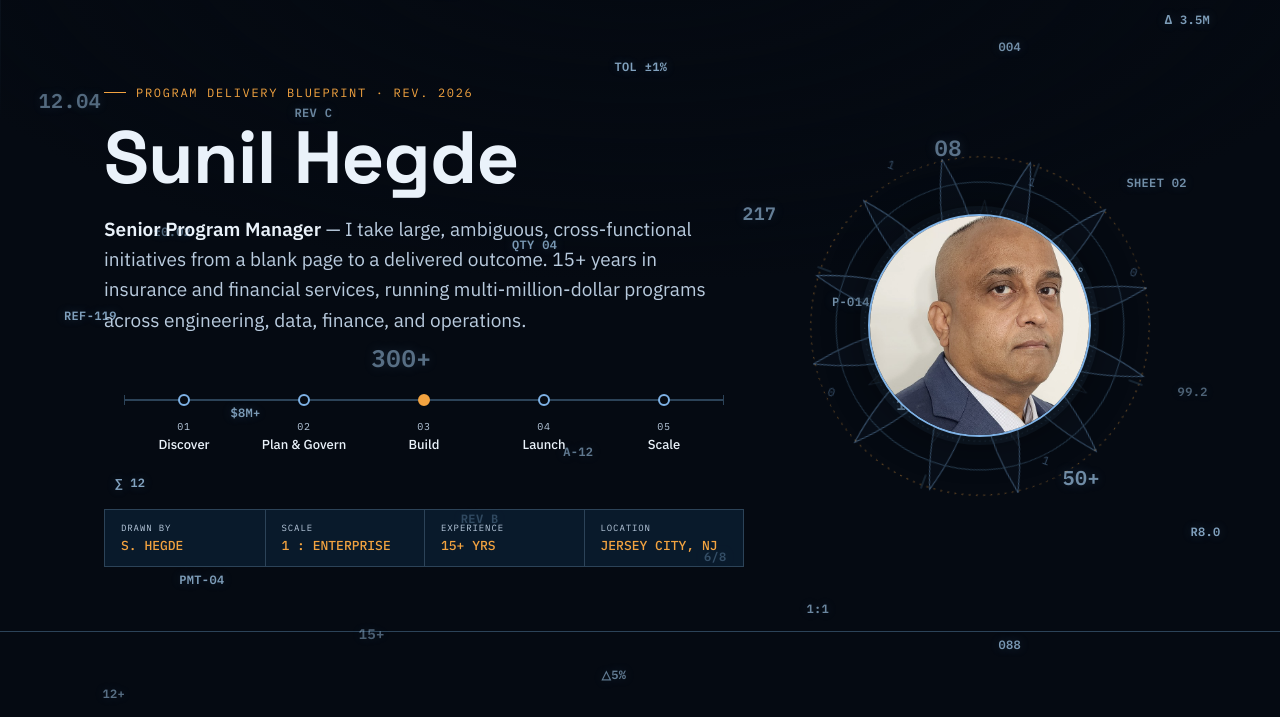
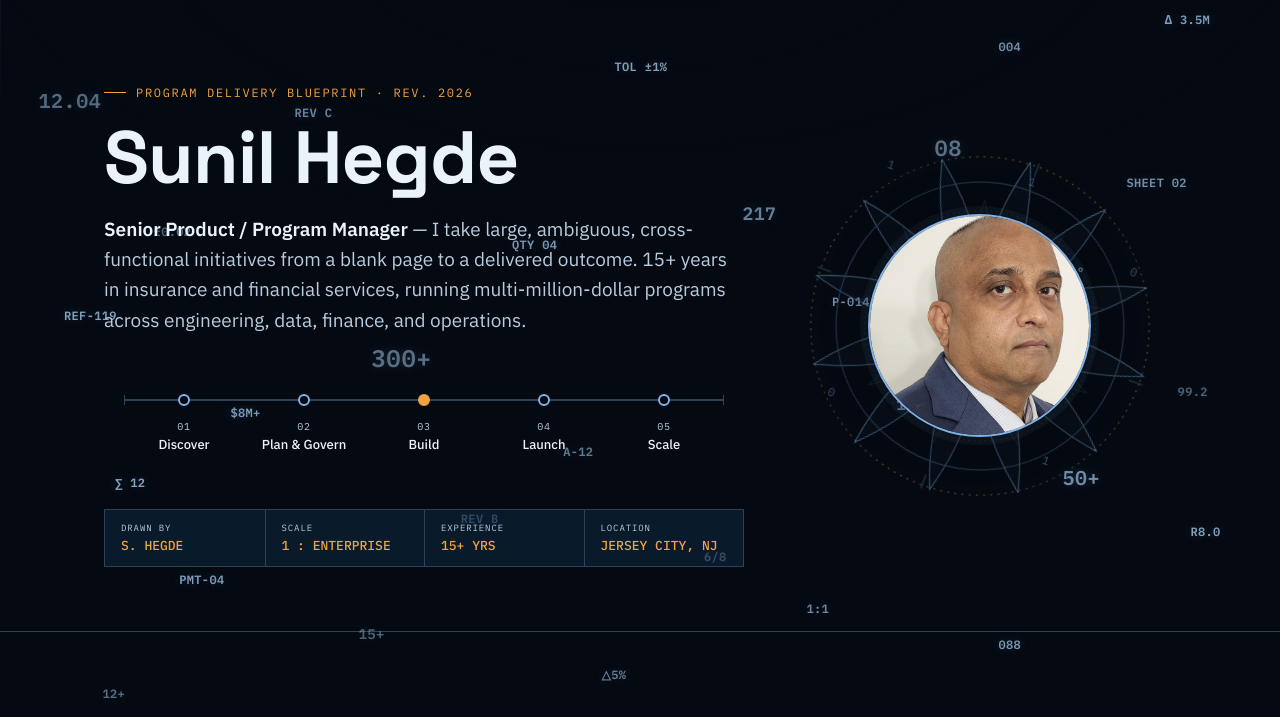
Before and after one commit to hmsuneel/Portfolio, a plain HTML site: page index.html in a window 1280 px wide. Shown: the part 78-795 px from the top of the page. Drawn offline with Linux system fonts and the light colour scheme.

Commit message:
Update index.html

```diff
--- a/index.html
+++ b/index.html
@@ -365,7 +365,7 @@
         <div class="eyebrow">Program Delivery Blueprint · Rev. 2026</div>
         <h1>Sunil Hegde</h1>
         <p class="role">
-          <b>Senior Program Manager</b> — I take large, ambiguous, cross-functional initiatives
+          <b>Senior Product / Program Manager</b> — I take large, ambiguous, cross-functional initiatives
           from a blank page to a delivered outcome. 15+ years in insurance and financial services,
           running multi-million-dollar programs across engineering, data, finance, and operations.
         </p>
```
